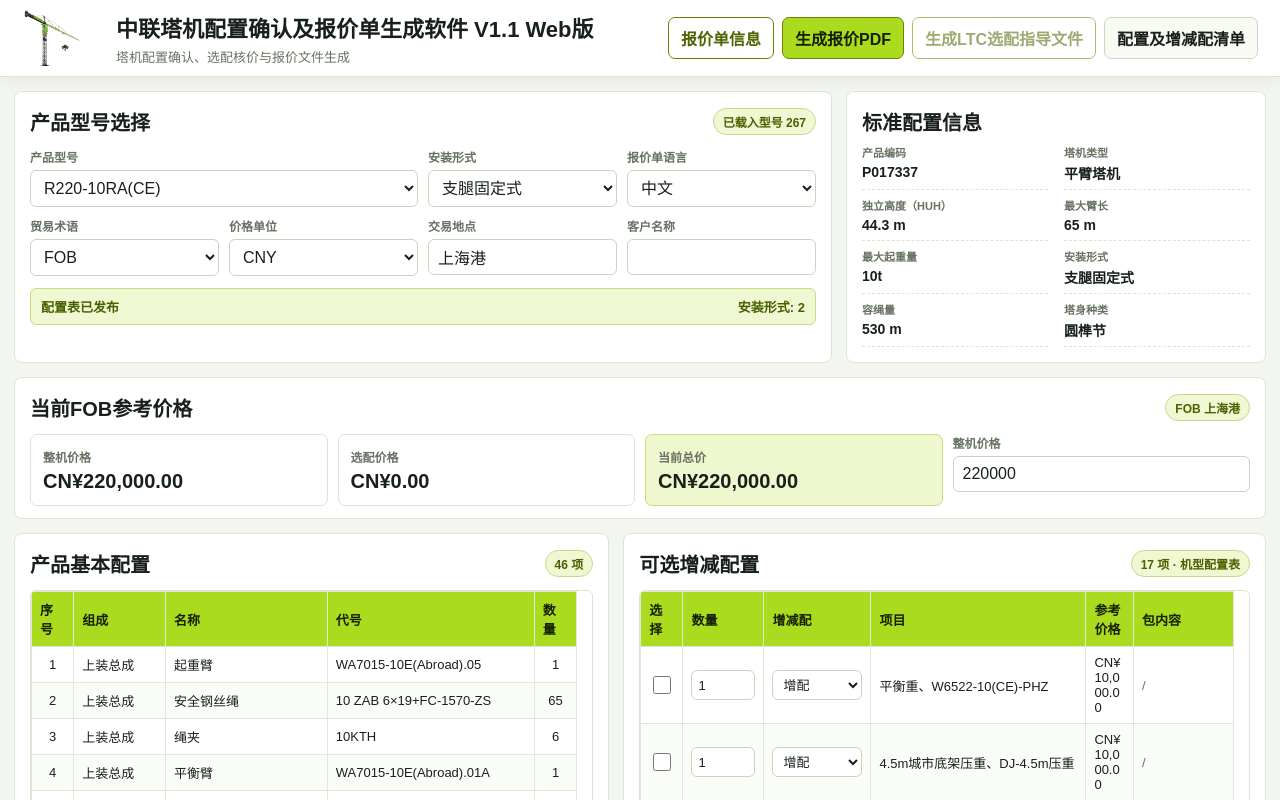
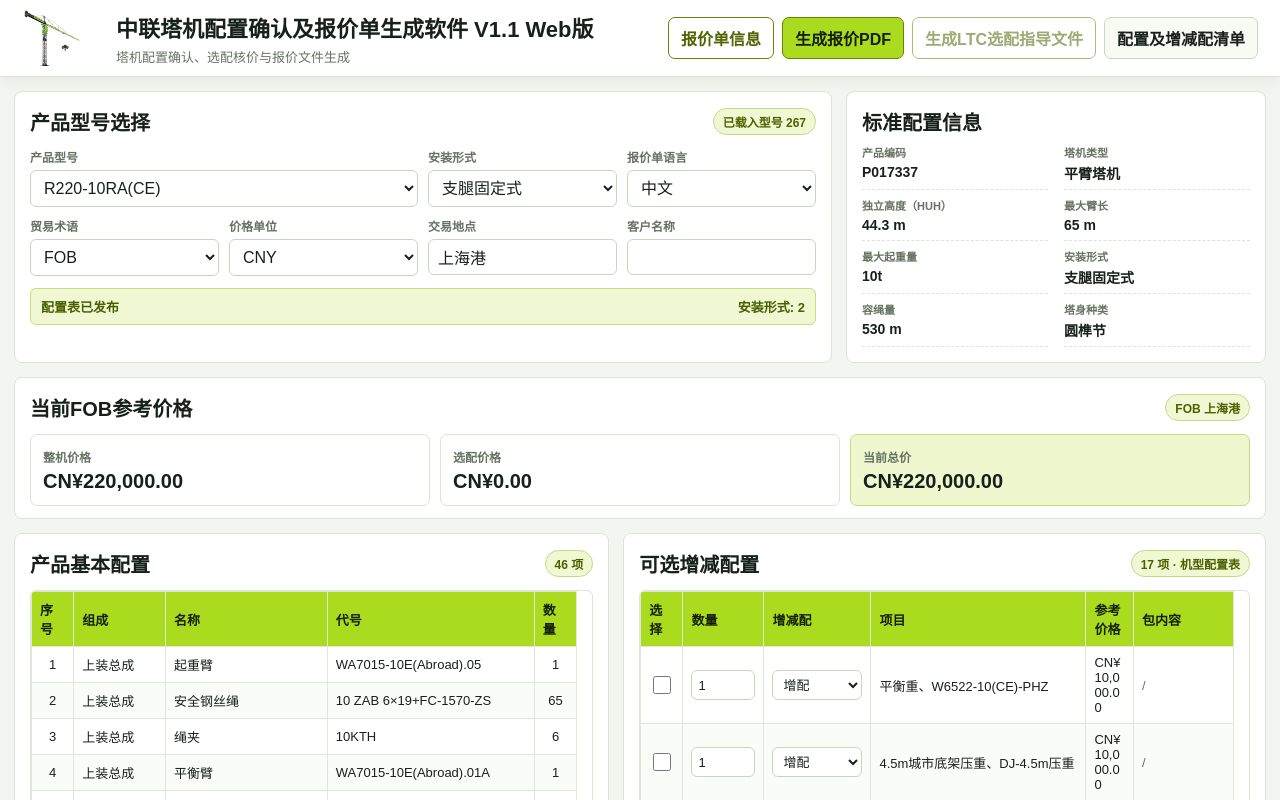
Before and after one commit to yuchi0629/zoomlion-tower-crane-quote-web, a React (Vite) app: page / in a window 1280 px wide. Shown: the top 800 px of the page. Built offline with nearby package versions, Linux system fonts and the light colour scheme.

Commit message:
Hide editable machine price input

```diff
--- a/src/main.jsx
+++ b/src/main.jsx
@@ -34,7 +34,6 @@
     machinePrice: "整机价格",
     optionPrice: "选配价格",
     totalPrice: "当前总价",
-    machinePriceInput: "整机价格",
     standardInfo: "标准配置信息",
     productCode: "产品编码",
     towerType: "塔机类型",
@@ -122,7 +121,6 @@
     machinePrice: "Machine Price",
     optionPrice: "Option Price",
     totalPrice: "Current Total",
-    machinePriceInput: "Machine Price",
     standardInfo: "Standard Configuration Information",
     productCode: "Product Code",
     towerType: "Tower Crane Type",
@@ -210,7 +208,6 @@
     machinePrice: "Prix de la machine",
     optionPrice: "Prix des options",
     totalPrice: "Total actuel",
-    machinePriceInput: "Prix de la machine",
     standardInfo: "Informations de configuration standard",
     productCode: "Code produit",
     towerType: "Type de grue",
@@ -298,7 +295,6 @@
     machinePrice: "Maschinenpreis",
     optionPrice: "Optionspreis",
     totalPrice: "Aktuelle Summe",
-    machinePriceInput: "Maschinenpreis",
     standardInfo: "Informationen zur Standardkonfiguration",
     productCode: "Produktcode",
     towerType: "Turmdrehkrantyp",
@@ -679,7 +675,6 @@
   const [tradeTerm, setTradeTerm] = useState("FOB");
   const [tradePlace, setTradePlace] = useState("上海港");
   const [customerName, setCustomerName] = useState("");
-  const [machinePrice, setMachinePrice] = useState(0);
   const [selected, setSelected] = useState({});
   const [modalItem, setModalItem] = useState(null);
   const [generating, setGenerating] = useState(false);
@@ -746,11 +741,11 @@
   const form = product?.forms.find(item => item.installForm === formName) || product?.forms?.[0] || null;
   const dictionary = appData?.translations || {};
   const tr = value => translatedText(value, language, dictionary);
+  const machinePrice = normalizePrice(form?.machinePrice || 0);
 
   useEffect(() => {
-    setMachinePrice(normalizePrice(form?.machinePrice || 0));
     setSelected({});
-  }, [modelName, formName, form?.machinePrice]);
+  }, [modelName, formName]);
 
   const configOptionRows = form?.optionRows || [];
   const priceOptionRows = (product?.priceOptions || []).map(priceOptionRow).filter(Boolean);
@@ -1084,7 +1079,6 @@
             <div className="price-item"><span>{L.machinePrice}</span><strong>{formatMoney(machinePrice, currency)}</strong></div>
             <div className="price-item"><span>{L.optionPrice}</span><strong>{formatMoney(optionTotal, currency)}</strong></div>
             <div className="price-item total"><span>{L.totalPrice}</span><strong>{formatMoney(totalPrice, currency)}</strong></div>
-            <Field label={L.machinePriceInput}><input type="number" value={machinePrice} onChange={event => setMachinePrice(event.target.value)} /></Field>
           </div>
         </section>
 
--- a/src/styles.css
+++ b/src/styles.css
@@ -298,7 +298,7 @@
 
 .price-grid {
   display: grid;
-  grid-template-columns: repeat(4, minmax(0, 1fr));
+  grid-template-columns: repeat(3, minmax(0, 1fr));
   gap: 10px;
 }
 
```
